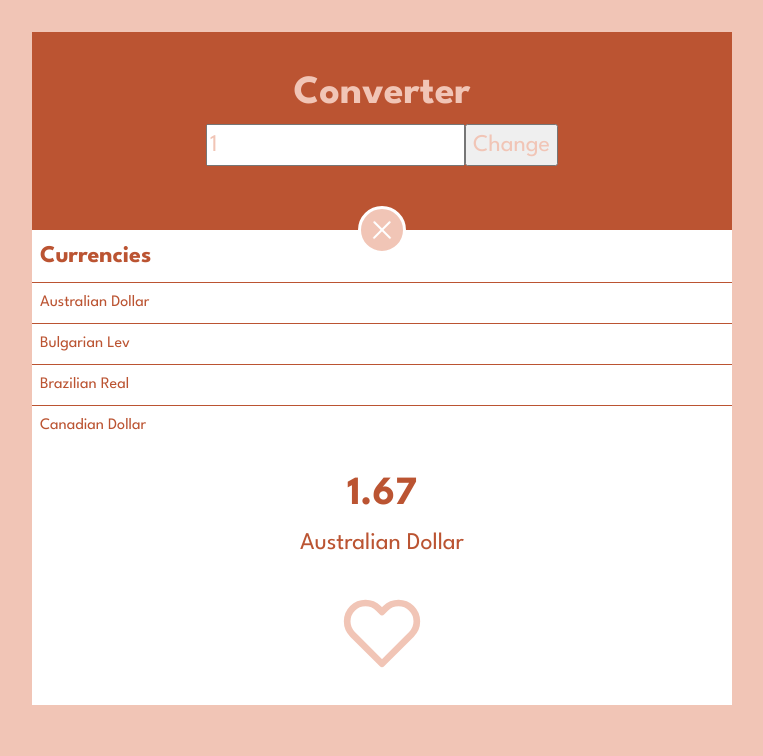
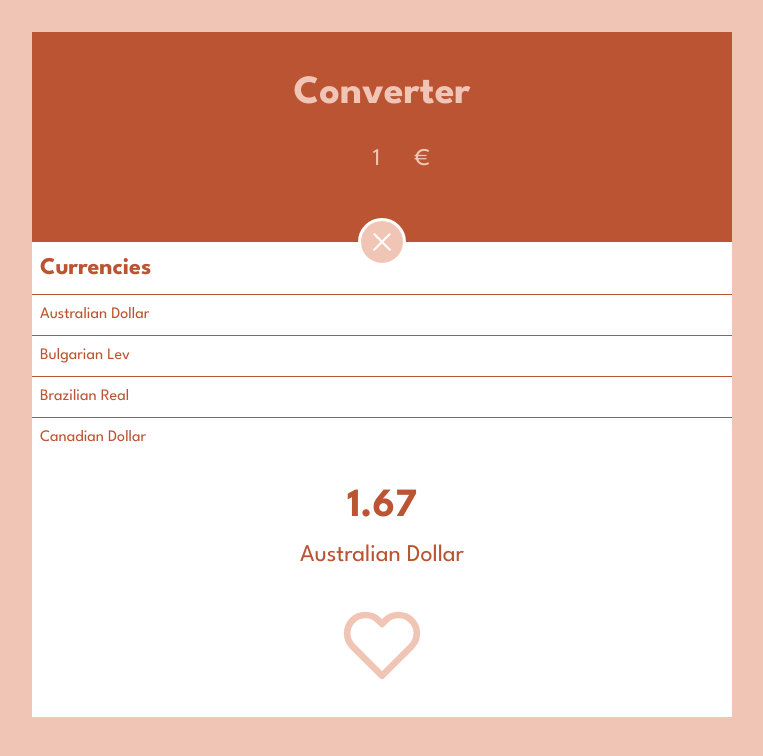
Before and after one commit to LeaBani/converter, a React (Vite) app: page / in a window 1280 px wide. Shown: the top 756 px of the page, without its empty margins (258-1021 px from the left). Built offline with nearby package versions, Linux system fonts and the light colour scheme.

Commit message:
Header: handleChange on value

```diff
--- a/src/components/Header/index.jsx
+++ b/src/components/Header/index.jsx
@@ -7,23 +7,17 @@ function Header({
   value, isOpen, toggle, change
 }) {
 
-  // TODO add form to change value
-
   const handleChange = (e) => {
     console.log('handleChange', e.target.value);
-    change(value);
-
+    if (e.target.value > 0) {
+      change(parseInt(e.target.value, 10));
+    } else {
+      change(0);
+    }
   }
 
   const handleSubmit = (e) => {
       e.preventDefault();
-
-          // Read the form data
-    const form = e.target;
-    const formData = new FormData(form);
-
-    console.log(formData, form);
-
     }
 
   return (
@@ -31,9 +25,9 @@ function Header({
 
       <div className="header-content">
         <h1 className="header-content__title">Converter</h1>
-        <form method="post" onSubmit={handleSubmit}>
+        <form className="header-content__form" method="post" onSubmit={handleSubmit}>
         <input className="header-content__infos" name="value" placeholder="valeur" value={value} onChange={handleChange}/>
-        <button className="header-content__infos" type='submit'>Change</button>
+        <div className="header-content__infos">€</div>
         </form>
       </div>
       <Toggler isOpen={isOpen} toggle={toggle} />
--- a/src/components/Header/style.scss
+++ b/src/components/Header/style.scss
@@ -20,13 +20,22 @@
       padding-top: 2rem;
     }
 
+    &__form{
+      margin-top: 1rem;
+      display: inline-flex;
+      align-items: center;
+    }
+
     &__infos{ // & = .header-content
       color: v.$color-alternative;
+      background-color: v.$color-primary;
+      border: none;
+      width: 3rem;
       font-family: v.$font-sans;
       font-size: 1.5rem;
       font-weight: 400;
-      // padding-bottom: 2rem;
       margin-bottom: 4rem;
+      text-align: right;
     }
 
   }
```
